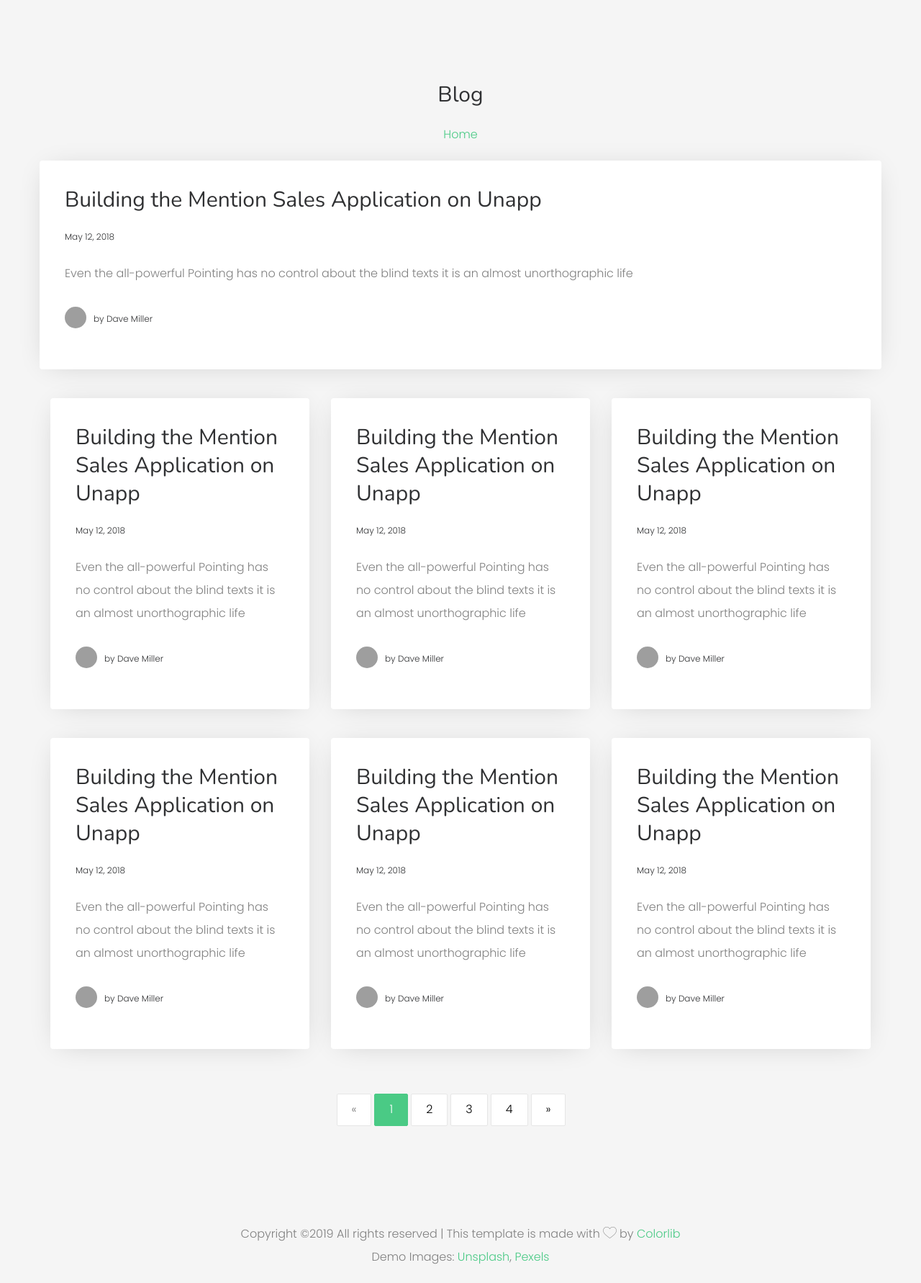
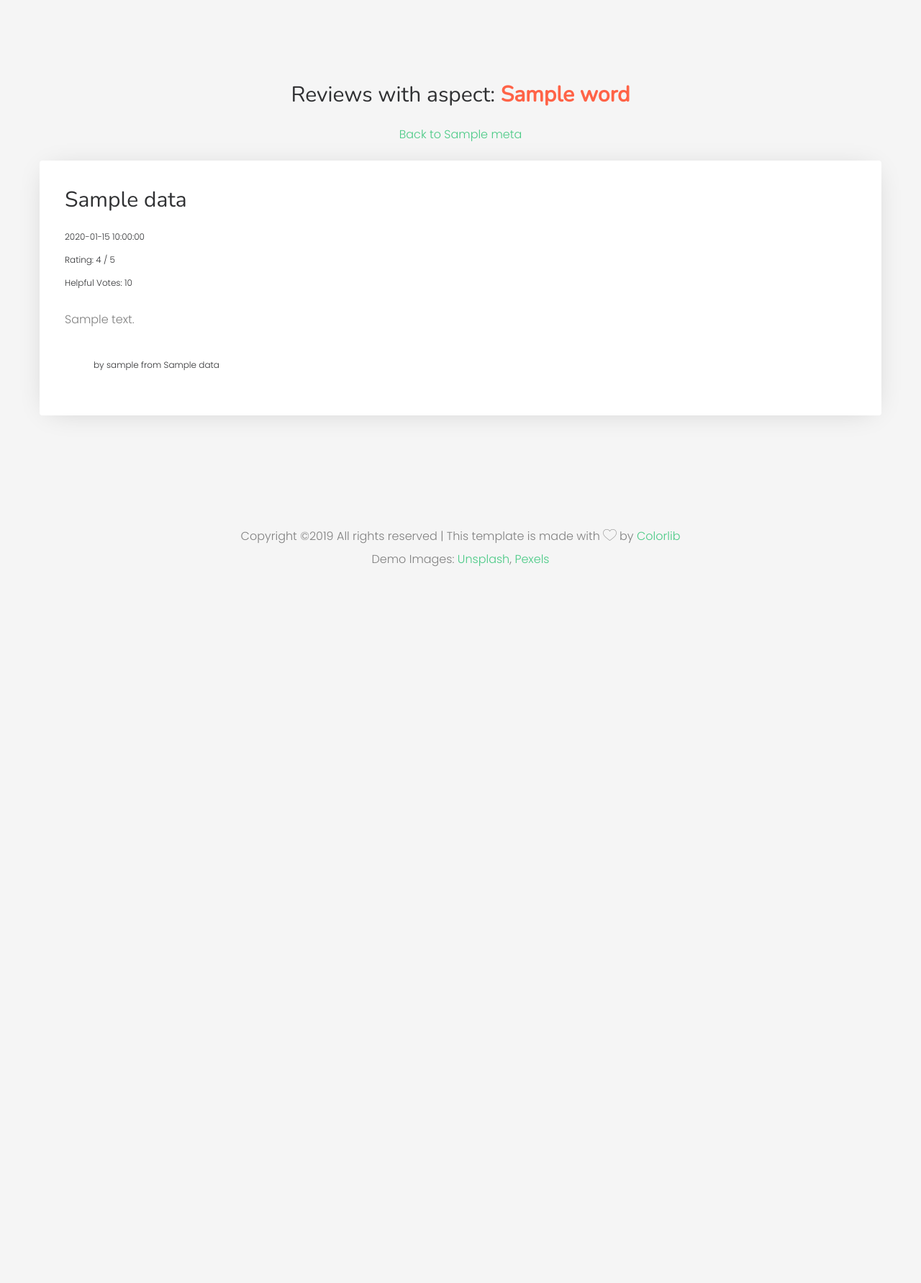
Before and after one commit to stavros11/Review-Aspects-App, a Flask app: template templates/reviews.html in a window 1280 px wide. Shown: the whole page at 72% size. After the commit the page ends 787 px from the top, so only its background shows below. Run offline with Flask 2, Linux system fonts and the light colour scheme; the template is opened without the code that fills it: most values are stand-ins (such as "Sample title", 1, 10 or a date in 2020); some libraries are stand-ins or nearby versions; some web fonts are replaced; grey boxes are pictures that could not be loaded.

Commit message:
Fix review page

```diff
--- a/main.py
+++ b/main.py
@@ -2,6 +2,20 @@ import flask
 import directories
 from aspects import flask_containers
 app = flask.Flask(__name__)
+
+def review_text(series, word: str) -> str:
+  text = series.text.replace("\n", "<br>")
+  for aspect in series.aspects:
+    text = text.replace(aspect, "<b>{}</b>".format(aspect))
+  text = text.replace(word, "<font color='Tomato'>{}</font>".format(word))
+  return text
+
+
+class MetaData:
+
+  def __init__(self, **kwargs):
+    for k, v in kwargs.items():
+      setattr(self, k, v)
 
 
 @app.route("/aspects/<hotelname>?word=<word>")
@@ -23,9 +37,13 @@ def aspects(hotelname, word=None):
 
   word_reviews = container.map[word]
   df = aspects.data
-  reviews = ((df.iloc[i], score) for i, score in word_reviews.items())
+  for i, score in word_reviews.items():
+    reviews = ((df.iloc[i], review_text(df.iloc[i], word), score)
+               for i, score in word_reviews.items())
 
-  return flask.render_template("reviews.html", reviews=reviews, word=word)
+  hotel_url = flask.url_for("aspects", hotelname=hotelname)
+  meta = MetaData(word=word, url=hotel_url, hotelname=hotelname)
+  return flask.render_template("reviews.html", reviews=reviews, meta=meta)
 
 
 @app.route('/')
--- a/templates/reviews.html
+++ b/templates/reviews.html
@@ -3,7 +3,7 @@
 	<head>
 	<meta charset="utf-8">
 	<meta http-equiv="X-UA-Compatible" content="IE=edge">
-	<title>Reviews</title>
+	<title>{{meta.hotelname}} : {{ meta.word }}</title>
 	<meta name="viewport" content="width=device-width, initial-scale=1">
 	<meta name="description" content="" />
 	<meta name="keywords" content="" />
@@ -63,8 +63,8 @@
 					<div class="container">
 						<div class="col-md-12 col-md-offset-0">
 							<div class="animate-box">
-							<h2>Blog</h2>
-							<p class="breadcrumbs"><span><a href="/">Home</a></span>
+							<h2>Reviews with aspect: <font color='Tomato'><b>{{ meta.word }}</font></b> </h2>
+							<p class="breadcrumbs"><span><a href={{ meta.url }}>Back to {{ meta.hotelname }} </a></span>
 							</div>
 						</div>
 					</div>
@@ -72,83 +72,19 @@
 			</div>
 
 			<div class="container">
+                 {% for data, text, score in reviews %}
 				<div class="row">
 					<div class="col-md-20 animate-box">
 						<article>
-							<h2><a href="#">Building the Mention Sales Application on Unapp</a></h2>
-							<p class="admin"><span>May 12, 2018</span></p>
-							<p>Even the all-powerful Pointing has no control about the blind texts it is an almost unorthographic life</p>
-							<p class="author-wrap"><a href="#" class="author-img" style="background-image: url(images/person1.jpg);"></a> <a href="#" class="author">by Dave Miller</a></p>
+							<h2><a href={{ data.absoluteUrl }}>{{ data.title }}</a></h2>
+							<p class="admin"><span>{{ data.publishedDate }}</span><br><span>Rating: {{data.rating }} / 5</span><br>
+							<span>Helpful Votes: {{ data.helpfulVotes }}</span></p>
+							<p>{{ text|safe }}</p>
+							<p class="author-wrap"><a href="#" class="author">by {{ data.username }} from {{ data.user_hometownName }}</a></p>
 						</article>
 					</div>
 				</div>
-
-				<div class="row">
-					<div class="col-md-4 animate-box">
-						<article>
-							<h2><a href="#">Building the Mention Sales Application on Unapp</a></h2>
-							<p class="admin"><span>May 12, 2018</span></p>
-							<p>Even the all-powerful Pointing has no control about the blind texts it is an almost unorthographic life</p>
-							<p class="author-wrap"><a href="#" class="author-img" style="background-image: url(images/person1.jpg);"></a> <a href="#" class="author">by Dave Miller</a></p>
-						</article>
-					</div>
-					<div class="col-md-4 animate-box">
-						<article>
-							<h2><a href="#">Building the Mention Sales Application on Unapp</a></h2>
-							<p class="admin"><span>May 12, 2018</span></p>
-							<p>Even the all-powerful Pointing has no control about the blind texts it is an almost unorthographic life</p>
-							<p class="author-wrap"><a href="#" class="author-img" style="background-image: url(images/person2.jpg);"></a> <a href="#" class="author">by Dave Miller</a></p>
-						</article>
-					</div>
-					<div class="col-md-4 animate-box">
-						<article>
-							<h2><a href="#">Building the Mention Sales Application on Unapp</a></h2>
-							<p class="admin"><span>May 12, 2018</span></p>
-							<p>Even the all-powerful Pointing has no control about the blind texts it is an almost unorthographic life</p>
-							<p class="author-wrap"><a href="#" class="author-img" style="background-image: url(images/person3.jpg);"></a> <a href="#" class="author">by Dave Miller</a></p>
-						</article>
-					</div>
-				</div>
-
-				<div class="row">
-					<div class="col-md-4 animate-box">
-						<article>
-							<h2><a href="#">Building the Mention Sales Application on Unapp</a></h2>
-							<p class="admin"><span>May 12, 2018</span></p>
-							<p>Even the all-powerful Pointing has no control about the blind texts it is an almost unorthographic life</p>
-							<p class="author-wrap"><a href="#" class="author-img" style="background-image: url(images/person1.jpg);"></a> <a href="#" class="author">by Dave Miller</a></p>
-						</article>
-					</div>
-					<div class="col-md-4 animate-box">
-						<article>
-							<h2><a href="#">Building the Mention Sales Application on Unapp</a></h2>
-							<p class="admin"><span>May 12, 2018</span></p>
-							<p>Even the all-powerful Pointing has no control about the blind texts it is an almost unorthographic life</p>
-							<p class="author-wrap"><a href="#" class="author-img" style="background-image: url(images/person2.jpg);"></a> <a href="#" class="author">by Dave Miller</a></p>
-						</article>
-					</div>
-					<div class="col-md-4 animate-box">
-						<article>
-							<h2><a href="#">Building the Mention Sales Application on Unapp</a></h2>
-							<p class="admin"><span>May 12, 2018</span></p>
-							<p>Even the all-powerful Pointing has no control about the blind texts it is an almost unorthographic life</p>
-							<p class="author-wrap"><a href="#" class="author-img" style="background-image: url(images/person3.jpg);"></a> <a href="#" class="author">by Dave Miller</a></p>
-						</article>
-					</div>
-				</div>
-
-				<div class="row">
-					<div class="col-md-12 text-center">
-						<ul class="pagination">
-							<li class="disabled"><a href="#">&laquo;</a></li>
-							<li class="active"><a href="#">1</a></li>
-							<li><a href="#">2</a></li>
-							<li><a href="#">3</a></li>
-							<li><a href="#">4</a></li>
-							<li><a href="#">&raquo;</a></li>
-						</ul>
-					</div>
-				</div>
+				{% endfor %}
 			</div>
 		</div>
 
```
